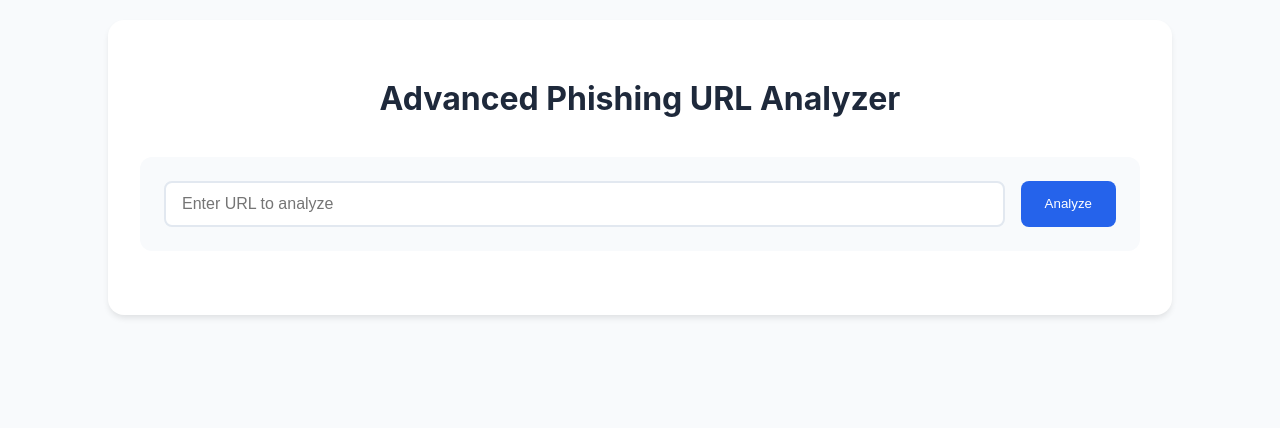
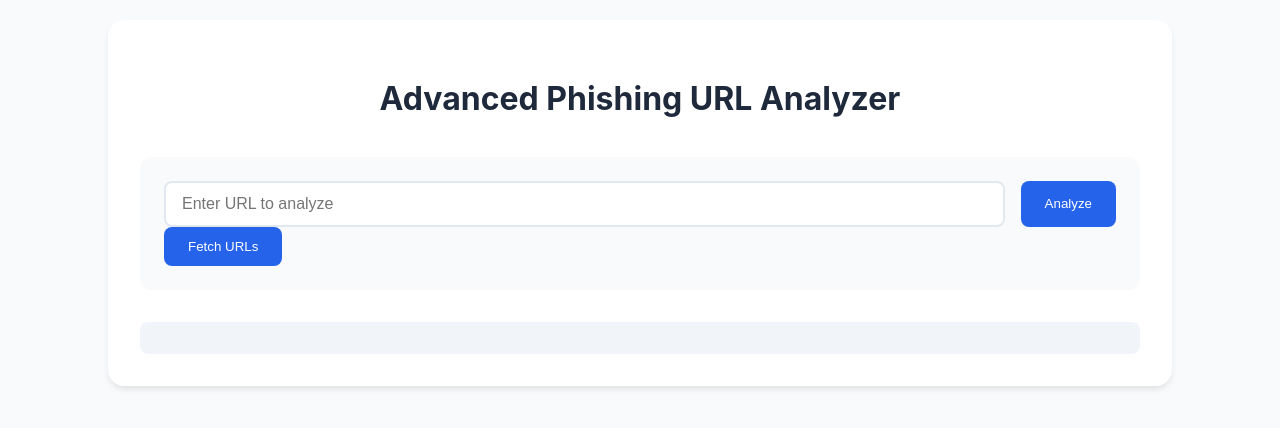
Before and after one commit to shriprad/phishingwebsite, a Flask app: page / in a window 1280 px wide. Shown: the top 428 px of the page. Run offline with Flask 2, Linux system fonts and the light colour scheme.

Commit message:
Update index.html

```diff
--- a/templates/index.html
+++ b/templates/index.html
@@ -152,7 +152,32 @@
             border-radius: 8px;
             margin-top: 1rem;
         }
+
+        .fetch-result {
+            margin-top: 2rem;
+            padding: 1rem;
+            background-color: #f1f5f9;
+            border-radius: 8px;
+        }
     </style>
+    <script>
+        async function fetchUrls() {
+            try {
+                const response = await fetch("/fetch-urls");
+                const data = await response.json();
+
+                const resultContainer = document.getElementById("fetchResult");
+                resultContainer.innerHTML = `<p><strong>Total URLs fetched:</strong> ${data.count}</p>`;
+                resultContainer.innerHTML += "<ul>";
+                data.urls.forEach(url => {
+                    resultContainer.innerHTML += `<li>${url}</li>`;
+                });
+                resultContainer.innerHTML += "</ul>";
+            } catch (error) {
+                alert("Error fetching URLs: " + error.message);
+            }
+        }
+    </script>
 </head>
 <body>
     <div class="container">
@@ -163,7 +188,10 @@
                 <input type="text" name="url" placeholder="Enter URL to analyze" required>
                 <button type="submit">Analyze</button>
             </form>
+            <button onclick="fetchUrls()">Fetch URLs</button>
         </div>
+
+        <div id="fetchResult" class="fetch-result"></div>
 
         {% if analysis_result %}
             <div class="analysis-result">
```
